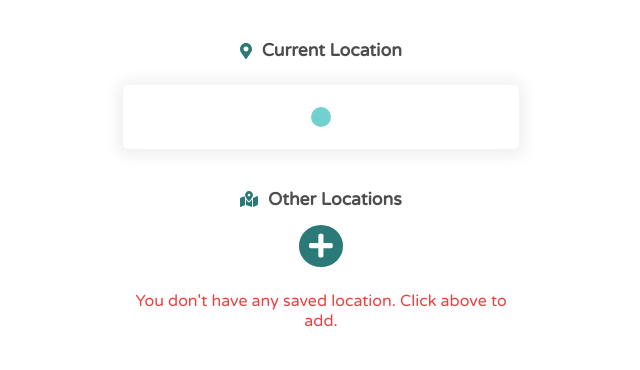
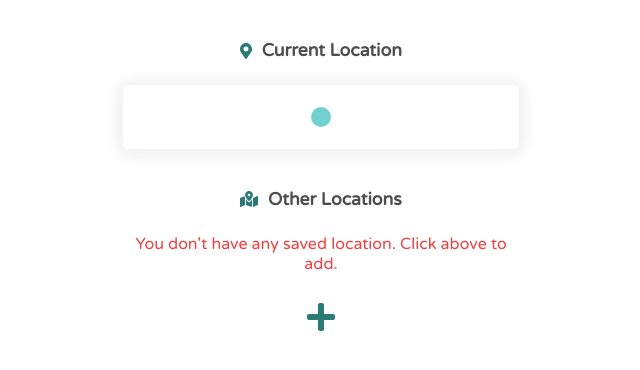
Before and after one commit to Roninanu777/react_weatherapp, a React (Create React App) app: page / in a window 1280 px wide. Shown: the top 370 px of the page, without its empty margins (319-959 px from the left). Built offline with nearby package versions, Linux system fonts and the light colour scheme; no server answers.

Commit message:
changing add button position

```diff
--- a/src/components/OtherLocWeather.js
+++ b/src/components/OtherLocWeather.js
@@ -44,7 +44,7 @@ const Add = styled.div`
     display: flex;
     width: 100%;
     align-items: center;
-    margin-top: 4%;
+    margin-top: 5%;
     justify-content: center;
 `;
 
@@ -52,9 +52,13 @@ const Button = styled.button`
     border: none;
     padding: 7px 10px;
     border-radius: 50%;
-    background-color: #2b7a78;
+    background-color: white;
     outline: none;
+    font-size: 2rem;
     cursor: pointer;
+    @media (max-width: 450px){
+        font-size: 1.7rem;
+    }
 `;
 
 //----------------------------------------------------------------------------------//
@@ -92,10 +96,11 @@ const OtherLocWeather = ({ show, handleOpen }) => {
                 <FontAwesomeIcon style={{marginRight: '.6rem',color: '#2b7a78'}} icon={faMapMarkedAlt}></FontAwesomeIcon>
                 <P>Other Locations</P>
             </Other>
+
+            {data.length > 0 ? <SavedLoc loading={loading} blob={data} /> : <AddError>You don't have any saved location. Click above to add.</AddError>}
             <Add>
-              <Button onClick={handleOpen}><FontAwesomeIcon style={{fontSize: '1.7rem', color: 'white'}} icon={faPlus}></FontAwesomeIcon></Button>
+              <Button onClick={handleOpen}><FontAwesomeIcon style={{color: '#2b7a78'}} icon={faPlus}></FontAwesomeIcon></Button>
             </Add>
-            {data.length > 0 ? <SavedLoc loading={loading} blob={data} /> : <AddError>You don't have any saved location. Click above to add.</AddError>}
         </Container>
     )
 }
```
